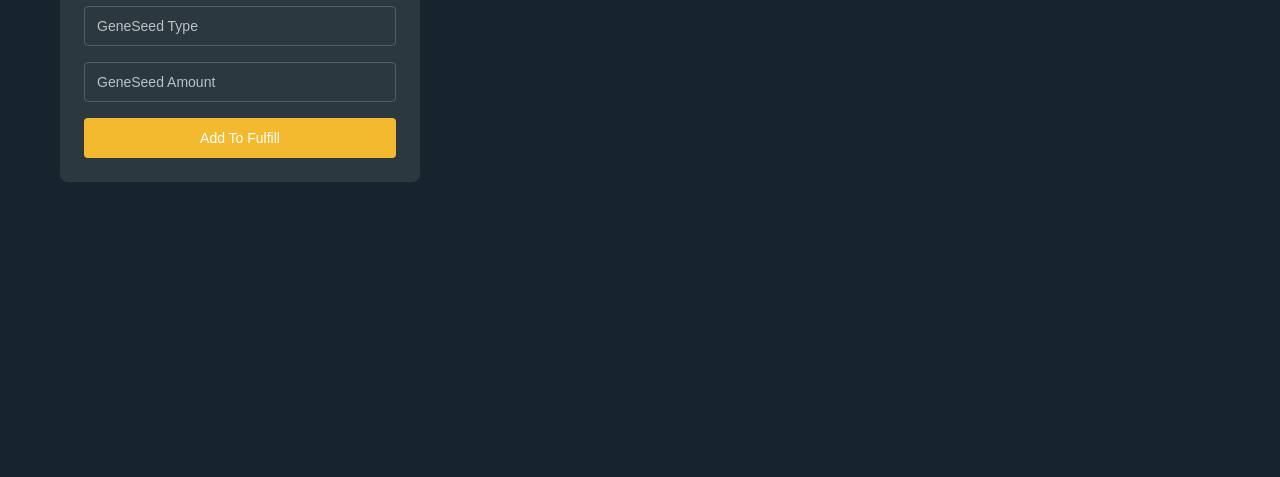
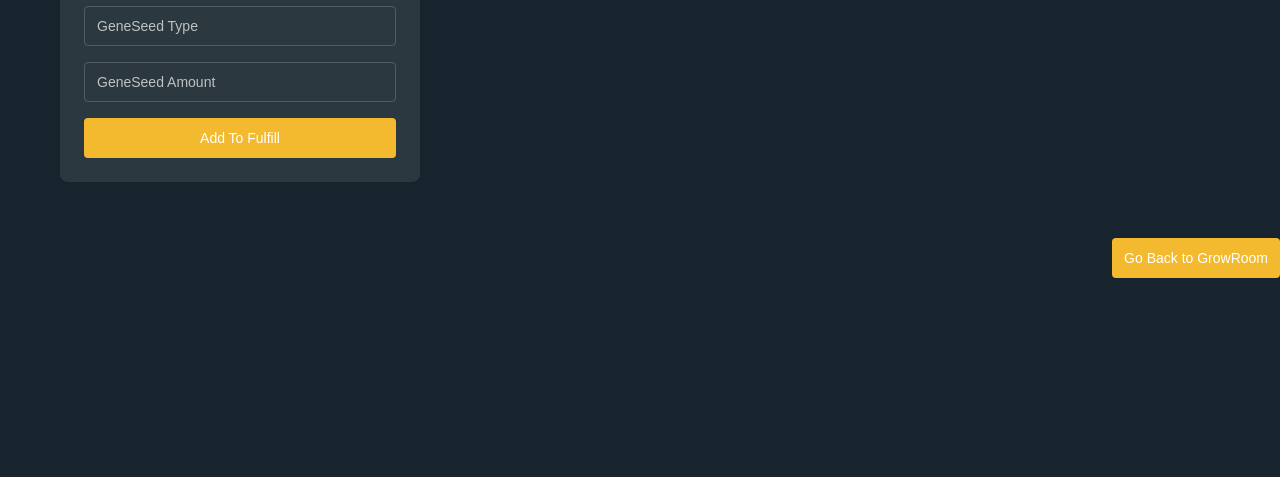
Before and after one commit to srinjoychakravarty/legacy-landrace-growroom, a PHP site: page /geneseeder.html in a window 1280 px wide. Shown: the part 490-967 px from the top of the page. Before the commit the page ends 672 px from the top, so only its background shows below. Run offline with PHP 8.4, Linux system fonts and the light colour scheme; some libraries are stand-ins or nearby versions; some web fonts are replaced.

Commit message:
go back button on dapp interface

```diff
--- a/geneseeder.css
+++ b/geneseeder.css
@@ -248,3 +248,13 @@ hr {
 .delete__modal-buttons button:last-child:hover {
   background-color: #5a6b73;
 }
+.container {
+  justify-content: space-between;
+  flex-direction: column;
+  height: 100vh;
+  display: flex;
+}
+.container .btn-holder {
+  justify-content: flex-end;
+  display: flex;
+}
--- a/geneseeder.html
+++ b/geneseeder.html
@@ -85,6 +85,11 @@
     </div>
   </div>
 </div>
+<div class="container">
+  <div class="btn-holder">
+     <button onclick="window.location.href = 'home.html';">Go Back to GrowRoom</button>
+  </div>
+</div>
   <script src='https://cdnjs.cloudflare.com/ajax/libs/vue/2.5.21/vue.min.js'></script>
 
 
@@ -94,6 +99,5 @@
 
 
 
-</body>
-
+</body
 </html>
```
